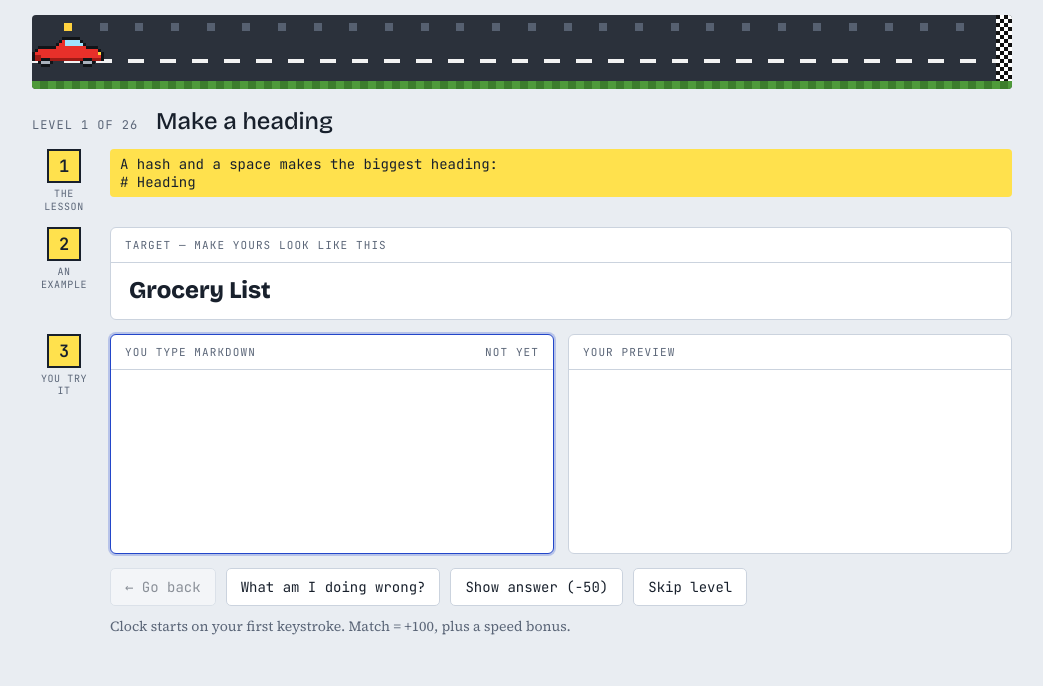
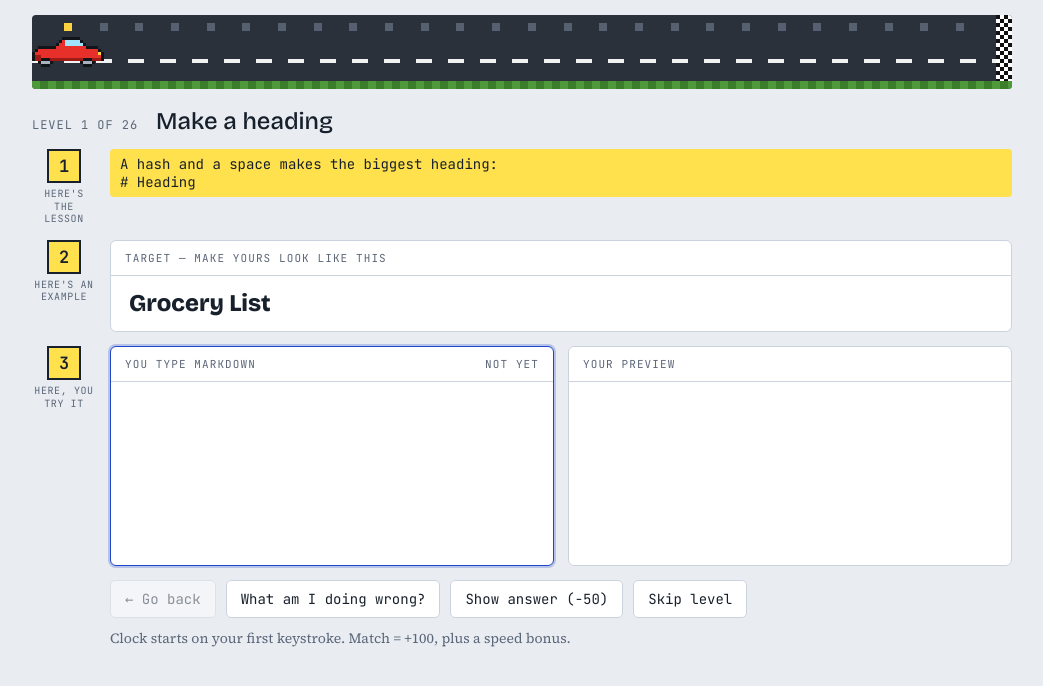
Before and after one commit to nkostelnik/markdown-speedrun, a plain HTML site: page index.html in a window 1280 px wide. Shown: the part 150-836 px from the top of the page, without its empty margins (118-1161 px from the left). Drawn offline with nearby package versions, Linux system fonts and the light colour scheme.

Commit message:
Reword the step labels

```diff
--- a/index.html
+++ b/index.html
@@ -134,18 +134,18 @@ button.primary{background:var(--ink);color:var(--ground);border-color:var(--ink)
       <h2 id="title">Make a heading</h2>
     </div>
     <div class="step">
-      <div class="stepno"><b>1</b><span>The lesson</span></div>
+      <div class="stepno"><b>1</b><span>Here's the lesson</span></div>
       <div class="rule" id="rule"></div>
     </div>
     <div class="step">
-      <div class="stepno"><b>2</b><span>An example</span></div>
+      <div class="stepno"><b>2</b><span>Here's an example</span></div>
       <div class="pane tight">
         <div class="tag"><span>Target — make yours look like this</span></div>
         <div class="rendered" id="target"></div>
       </div>
     </div>
     <div class="step">
-      <div class="stepno"><b>3</b><span>You try it</span></div>
+      <div class="stepno"><b>3</b><span>Here, you try it</span></div>
       <div class="panes">
         <div class="pane">
           <div class="tag"><span>You type markdown</span><span class="status" id="status">not yet</span></div>
```
